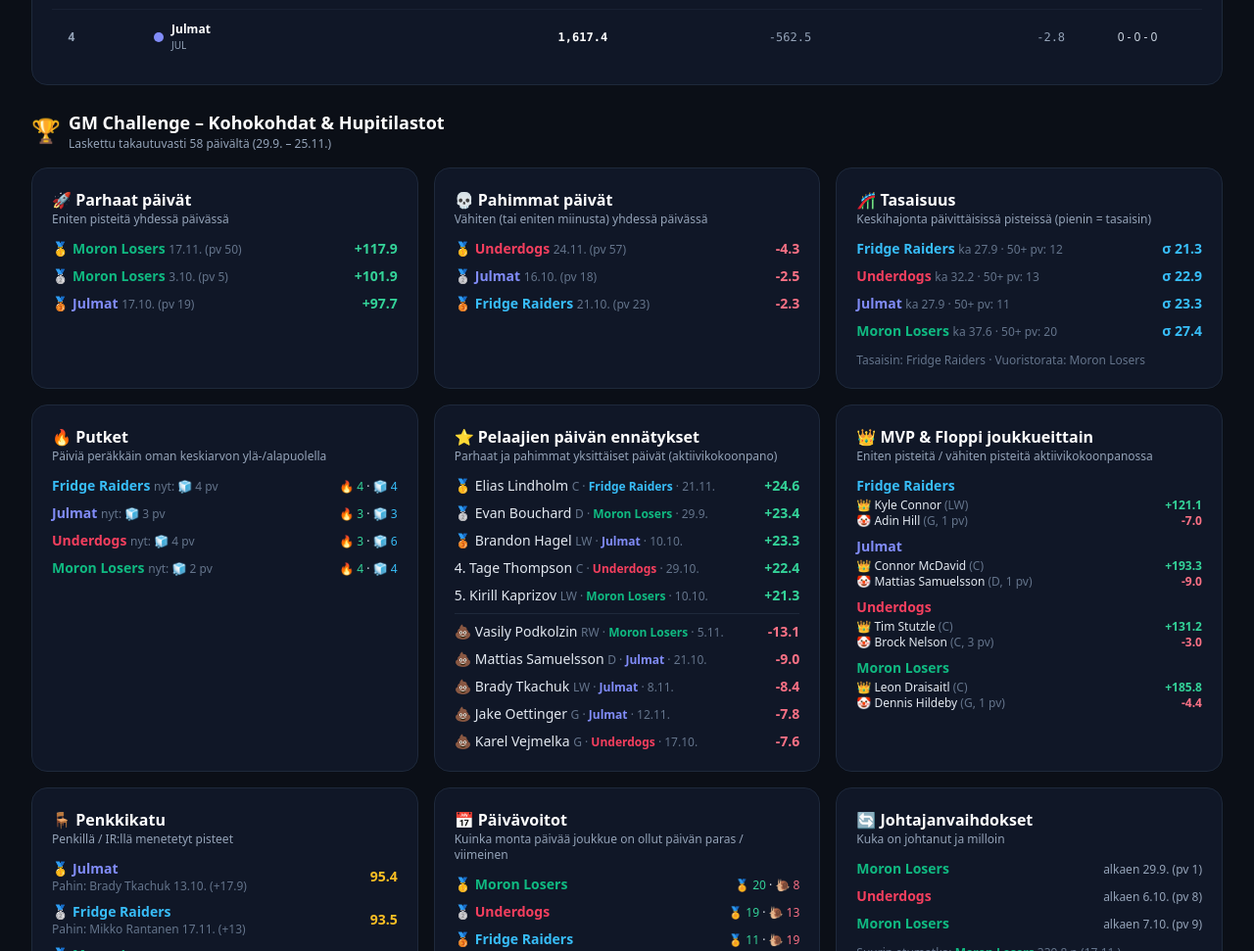
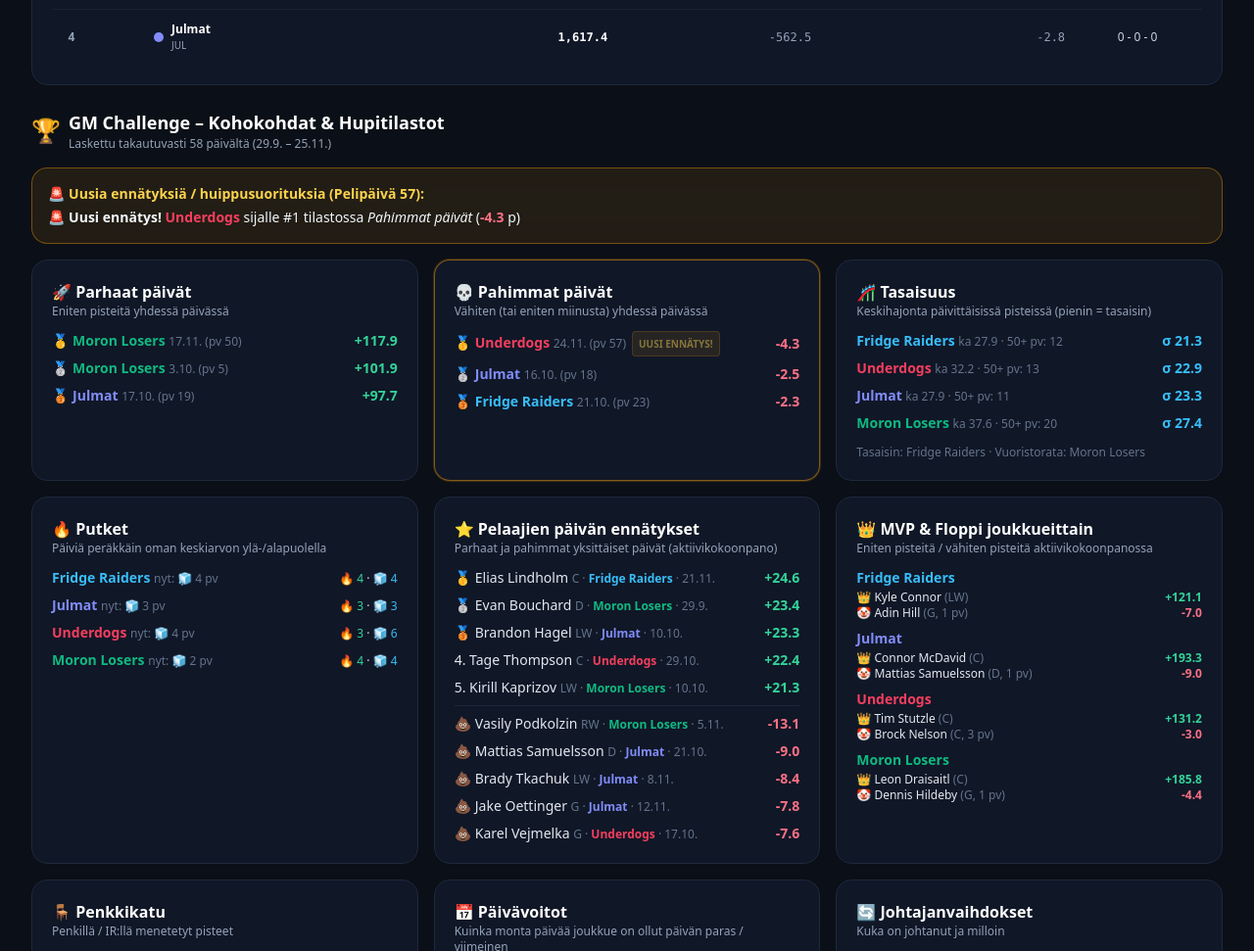
Before and after one commit to immuu/fantasy-hockey-dashboard, a plain HTML site: page index.html in a window 1280 px wide. Shown: the part 2040-3011 px from the top of the page at 98% size. Drawn offline with nearby package versions, Linux system fonts and the light colour scheme.

Commit message:
Highlight new records with UUSI ENNÄTYS badges and callout banners

```diff
--- a/index.html
+++ b/index.html
@@ -374,6 +374,7 @@
                     <p class="text-xs text-slate-400" id="highlightsSubtitle"></p>
                 </div>
             </div>
+            <div id="newRecordsBanner" class="hidden glass-card rounded-2xl p-4 border border-amber-500/40 bg-amber-500/10 text-sm text-slate-100"></div>
             <div class="grid grid-cols-1 md:grid-cols-2 xl:grid-cols-3 gap-4" id="highlightsGrid"></div>
             <div class="glass-card rounded-2xl p-5 border border-slate-800">
                 <h3 class="text-base font-bold text-white mb-1">📉 Johtajan etumatka</h3>
@@ -509,14 +510,48 @@
         function tn(name) { return `<span class="font-semibold" style="color:${teamColor(name)}">${esc(name)}</span>`; }
         function fdate(iso) { const d = new Date(iso + 'T12:00:00'); return d.toLocaleDateString('fi-FI', { day: 'numeric', month: 'numeric' }); }
         function pts(v) { const c = v < 0 ? 'text-rose-400' : 'text-emerald-400'; return `<span class="${c} font-bold tabular-nums">${v > 0 ? '+' : ''}${(+v).toFixed(1)}</span>`; }
-        function hlCard(icon, title, subtitle, body) {
-            return `<div class="glass-card rounded-2xl p-5 border border-slate-800">
+        function hlCard(icon, title, subtitle, body, highlightBorder = false) {
+            const borderCls = highlightBorder ? 'border-amber-500/50 ring-1 ring-amber-500/20' : 'border-slate-800';
+            return `<div class="glass-card rounded-2xl p-5 border ${borderCls}">
                 <div class="mb-3"><h3 class="text-base font-bold text-white">${icon} ${title}</h3>
                 ${subtitle ? `<p class="text-xs text-slate-400">${subtitle}</p>` : ''}</div>
                 <div class="space-y-2 text-sm text-slate-200">${body}</div></div>`;
         }
         function row(left, right) { return `<div class="flex items-center justify-between gap-3"><div class="min-w-0">${left}</div><div class="shrink-0">${right}</div></div>`; }
         const MEDALS = ['🥇', '🥈', '🥉', '4.', '5.'];
+
+        function getLatestScoredDay() {
+            const rdays = leagueData.recent_days || [];
+            for (let i = rdays.length - 1; i >= 0; i--) {
+                if (rdays[i].has_scores) return rdays[i].day;
+            }
+            const h = leagueData.highlights;
+            return (h && h.latest_daily_winner && h.latest_daily_winner.day) || (h && h.days) || 0;
+        }
+
+        function getNewRecordEvents(h, latestDay) {
+            if (!h || !latestDay) return [];
+            const ev = [];
+            (h.best_days || []).forEach((d, i) => {
+                if (d.day === latestDay) ev.push(`${i === 0 ? '🚨 <strong>Uusi ennätys!</strong>' : '✨'} ${tn(d.team)} sijalle #${i + 1} tilastossa <em>Parhaat päivät</em> (${pts(d.points)} p)`);
+            });
+            (h.worst_days || []).forEach((d, i) => {
+                if (d.day === latestDay) ev.push(`${i === 0 ? '🚨 <strong>Uusi ennätys!</strong>' : '✨'} ${tn(d.team)} sijalle #${i + 1} tilastossa <em>Pahimmat päivät</em> (${pts(d.points)} p)`);
+            });
+            (h.player_best_days || []).forEach((d, i) => {
+                if (d.day === latestDay) ev.push(`${i === 0 ? '🚨 <strong>Uusi ennätys!</strong>' : '✨'} <strong>${esc(d.player)}</strong> (${tn(d.team)}) sijalle #${i + 1} tilastossa <em>Pelaajien parhaat päivät</em> (${pts(d.points)} p)`);
+            });
+            (h.player_worst_days || []).forEach((d, i) => {
+                if (d.day === latestDay) ev.push(`${i === 0 ? '🚨 <strong>Uusi ennätys!</strong>' : '✨'} <strong>${esc(d.player)}</strong> (${tn(d.team)}) sijalle #${i + 1} tilastossa <em>Pelaajien pahimmat päivät</em> (${pts(d.points)} p)`);
+            });
+            if (h.biggest_lead && h.biggest_lead.day === latestDay) {
+                ev.push(`🚨 <strong>Uusi ennätys!</strong> ${tn(h.biggest_lead.team)} teki kauden suurimman etumatkan (${h.biggest_lead.gap} p)`);
+            }
+            (h.lead_changes || []).forEach(c => {
+                if (c.day === latestDay) ev.push(`🔄 <strong>Johtaja vaihtui!</strong> ${tn(c.leader)} nousi kärkeen`);
+            });
+            return ev;
+        }
 
         function renderHighlights() {
             const h = leagueData.highlights;
@@ -525,13 +560,33 @@
             sec.classList.remove('hidden');
             document.getElementById('highlightsSubtitle').innerText =
                 `Laskettu takautuvasti ${h.days} päivältä (${fdate(h.first_date)} – ${fdate(h.last_date)})`;
+
+            const latestDay = getLatestScoredDay();
+            const badge = (day, isLeader) => day === latestDay
+                ? (isLeader
+                    ? '<span class="ml-1.5 inline-flex items-center px-1.5 py-0.5 rounded text-[10px] font-bold bg-amber-500/20 text-amber-300 border border-amber-500/40 animate-pulse">UUSI ENNÄTYS!</span>'
+                    : '<span class="ml-1.5 inline-flex items-center px-1.5 py-0.5 rounded text-[10px] font-bold bg-sky-500/20 text-sky-300 border border-sky-500/40">UUSI!</span>')
+                : '';
+
+            const recEvents = getNewRecordEvents(h, latestDay);
+            const bannerEl = document.getElementById('newRecordsBanner');
+            if (recEvents.length) {
+                bannerEl.classList.remove('hidden');
+                bannerEl.innerHTML = `<div class="font-bold text-amber-300 mb-1">🚨 Uusia ennätyksiä / huippusuorituksia (Pelipäivä ${latestDay}):</div>
+                    <ul class="space-y-1 text-xs sm:text-sm">${recEvents.map(e => `<li>${e}</li>`).join('')}</ul>`;
+            } else {
+                bannerEl.classList.add('hidden');
+            }
+
             const cards = [];
 
             cards.push(hlCard('🚀', 'Parhaat päivät', 'Eniten pisteitä yhdessä päivässä',
-                h.best_days.map((d, i) => row(`${MEDALS[i]} ${tn(d.team)} <span class="text-slate-500 text-xs">${fdate(d.date)} (pv ${d.day})</span>`, pts(d.points))).join('')));
+                h.best_days.map((d, i) => row(`${MEDALS[i]} ${tn(d.team)} <span class="text-slate-500 text-xs">${fdate(d.date)} (pv ${d.day})</span>${badge(d.day, i === 0)}`, pts(d.points))).join(''),
+                h.best_days.some(d => d.day === latestDay)));
 
             cards.push(hlCard('💀', 'Pahimmat päivät', 'Vähiten (tai eniten miinusta) yhdessä päivässä',
-                h.worst_days.map((d, i) => row(`${MEDALS[i]} ${tn(d.team)} <span class="text-slate-500 text-xs">${fdate(d.date)} (pv ${d.day})</span>`, pts(d.points))).join('')));
+                h.worst_days.map((d, i) => row(`${MEDALS[i]} ${tn(d.team)} <span class="text-slate-500 text-xs">${fdate(d.date)} (pv ${d.day})</span>${badge(d.day, i === 0)}`, pts(d.points))).join(''),
+                h.worst_days.some(d => d.day === latestDay)));
 
             cards.push(hlCard('🎢', 'Tasaisuus', 'Keskihajonta päivittäisissä pisteissä (pienin = tasaisin)',
                 h.consistency.map((c, i) => row(`${tn(c.team)} <span class="text-slate-500 text-xs">ka ${c.avg} · 50+ pv: ${c.days_over_50}</span>`,
@@ -543,9 +598,10 @@
                     `<span class="text-xs"><span class="text-emerald-400">🔥 ${s.longest_hot}</span> · <span class="text-sky-400">🧊 ${s.longest_cold}</span></span>`)).join('')));
 
             cards.push(hlCard('⭐', 'Pelaajien päivän ennätykset', 'Parhaat ja pahimmat yksittäiset päivät (aktiivikokoonpano)',
-                h.player_best_days.map((d, i) => row(`${MEDALS[i]} ${esc(d.player)} <span class="text-slate-500 text-xs">${esc(d.pos)} · ${tn(d.team)} · ${fdate(d.date)}</span>`, pts(d.points))).join('') +
+                h.player_best_days.map((d, i) => row(`${MEDALS[i]} ${esc(d.player)} <span class="text-slate-500 text-xs">${esc(d.pos)} · ${tn(d.team)} · ${fdate(d.date)}</span>${badge(d.day, i === 0)}`, pts(d.points))).join('') +
                 '<div class="border-t border-slate-800 my-2"></div>' +
-                h.player_worst_days.map(d => row(`💩 ${esc(d.player)} <span class="text-slate-500 text-xs">${esc(d.pos)} · ${tn(d.team)} · ${fdate(d.date)}</span>`, pts(d.points))).join('')));
+                h.player_worst_days.map((d, i) => row(`💩 ${esc(d.player)} <span class="text-slate-500 text-xs">${esc(d.pos)} · ${tn(d.team)} · ${fdate(d.date)}</span>${badge(d.day, i === 0)}`, pts(d.points))).join(''),
+                h.player_best_days.some(d => d.day === latestDay) || h.player_worst_days.some(d => d.day === latestDay)));
 
             cards.push(hlCard('👑', 'MVP & Floppi joukkueittain', 'Eniten pisteitä / vähiten pisteitä aktiivikokoonpanossa',
                 h.mvp_bust.map(m => `<div>${tn(m.team)}
@@ -553,8 +609,9 @@
                     <div class="flex justify-between text-xs"><span>🤡 ${esc(m.bust.player)} <span class="text-slate-500">(${esc(m.bust.pos)}, ${m.bust.days_active} pv)</span></span>${pts(m.bust.points)}</div></div>`).join('')));
 
             cards.push(hlCard('🪑', 'Penkkikatu', 'Penkillä / IR:llä menetetyt pisteet',
-                h.bench_regret.map((b, i) => row(`${MEDALS[i]} ${tn(b.team)}` + (b.worst ? `<div class="text-xs text-slate-500">Pahin: ${esc(b.worst.player)} ${fdate(b.worst.date)} (+${b.worst.points})</div>` : ''),
-                    `<span class="text-amber-400 font-bold tabular-nums">${b.points_on_bench}</span>`)).join('')));
+                h.bench_regret.map((b, i) => row(`${MEDALS[i]} ${tn(b.team)}` + (b.worst ? `<div class="text-xs text-slate-500">Pahin: ${esc(b.worst.player)} ${fdate(b.worst.date)} (+${b.worst.points})${badge(b.worst.day, false)}</div>` : ''),
+                    `<span class="text-amber-400 font-bold tabular-nums">${b.points_on_bench}</span>`)).join(''),
+                h.bench_regret.some(b => b.worst && b.worst.day === latestDay)));
 
             cards.push(hlCard('📅', 'Päivävoitot', 'Kuinka monta päivää joukkue on ollut päivän paras / viimeinen',
                 h.daily_wins.map((d, i) => row(`${MEDALS[i]} ${tn(d.team)}`,
@@ -562,8 +619,9 @@
                 (h.latest_daily_winner ? `<p class="text-xs text-slate-500 pt-1">Viimeisin päivän voittaja: ${tn(h.latest_daily_winner.team)} (${fdate(h.latest_daily_winner.date)}, ${h.latest_daily_winner.points} p)</p>` : '')));
 
             cards.push(hlCard('🔄', 'Johtajanvaihdokset', 'Kuka on johtanut ja milloin',
-                h.lead_changes.map(c => row(`${tn(c.leader)}`, `<span class="text-xs text-slate-400">alkaen ${fdate(c.date)} (pv ${c.day})</span>`)).join('') +
-                `<p class="text-xs text-slate-500 pt-1">Suurin etumatka: ${tn(h.biggest_lead.team)} ${h.biggest_lead.gap} p (${fdate(h.biggest_lead.date)})</p>`));
+                h.lead_changes.map(c => row(`${tn(c.leader)}${badge(c.day, true)}`, `<span class="text-xs text-slate-400">alkaen ${fdate(c.date)} (pv ${c.day})</span>`)).join('') +
+                `<p class="text-xs text-slate-500 pt-1">Suurin etumatka: ${tn(h.biggest_lead.team)} ${h.biggest_lead.gap} p (${fdate(h.biggest_lead.date)})${badge(h.biggest_lead.day, true)}</p>`,
+                h.lead_changes.some(c => c.day === latestDay) || (h.biggest_lead && h.biggest_lead.day === latestDay)));
 
             cards.push(hlCard('🕵️', 'Parhaat poiminnat', 'Vapailta pelaajilta haetut pelaajat – pisteet uudessa joukkueessa',
                 h.best_pickups.map((p, i) => row(`${MEDALS[i]} ${esc(p.player)} <span class="text-slate-500 text-xs">${esc(p.pos)} · ${tn(p.team)} · ${fdate(p.date)}</span>`, pts(p.points))).join('')));
@@ -703,7 +761,10 @@
                     ${bestPl ? `<span>⭐ Päivän ykköstähti: <strong>${esc(bestPl.player)}</strong> (${tn(bestPl.team)}, ${pts(bestPl.points)})</span>` : ''}
                     ${worstPl && worstPl.points < 0 ? `<span>💀 Päivän miinuskuningas: <strong>${esc(worstPl.player)}</strong> (${tn(worstPl.team)}, ${pts(worstPl.points)})</span>` : ''}
                     ${carrier && carrierPct > 0 ? `<span class="text-slate-400 text-xs">(${esc(carrier.player)} toi ${carrierPct}% voittajan pisteistä)</span>` : ''}
-                </div>`;
+                </div>${(() => {
+                    const ev = getNewRecordEvents(leagueData.highlights, dayObj.day);
+                    return ev.length ? `<div class="mt-2 pt-2 border-t border-ice-500/20 text-xs space-y-0.5 text-amber-200">${ev.join('<br>')}</div>` : '';
+                })()}`;
             }
 
             // 1. Daily Team Podium Cards
```
